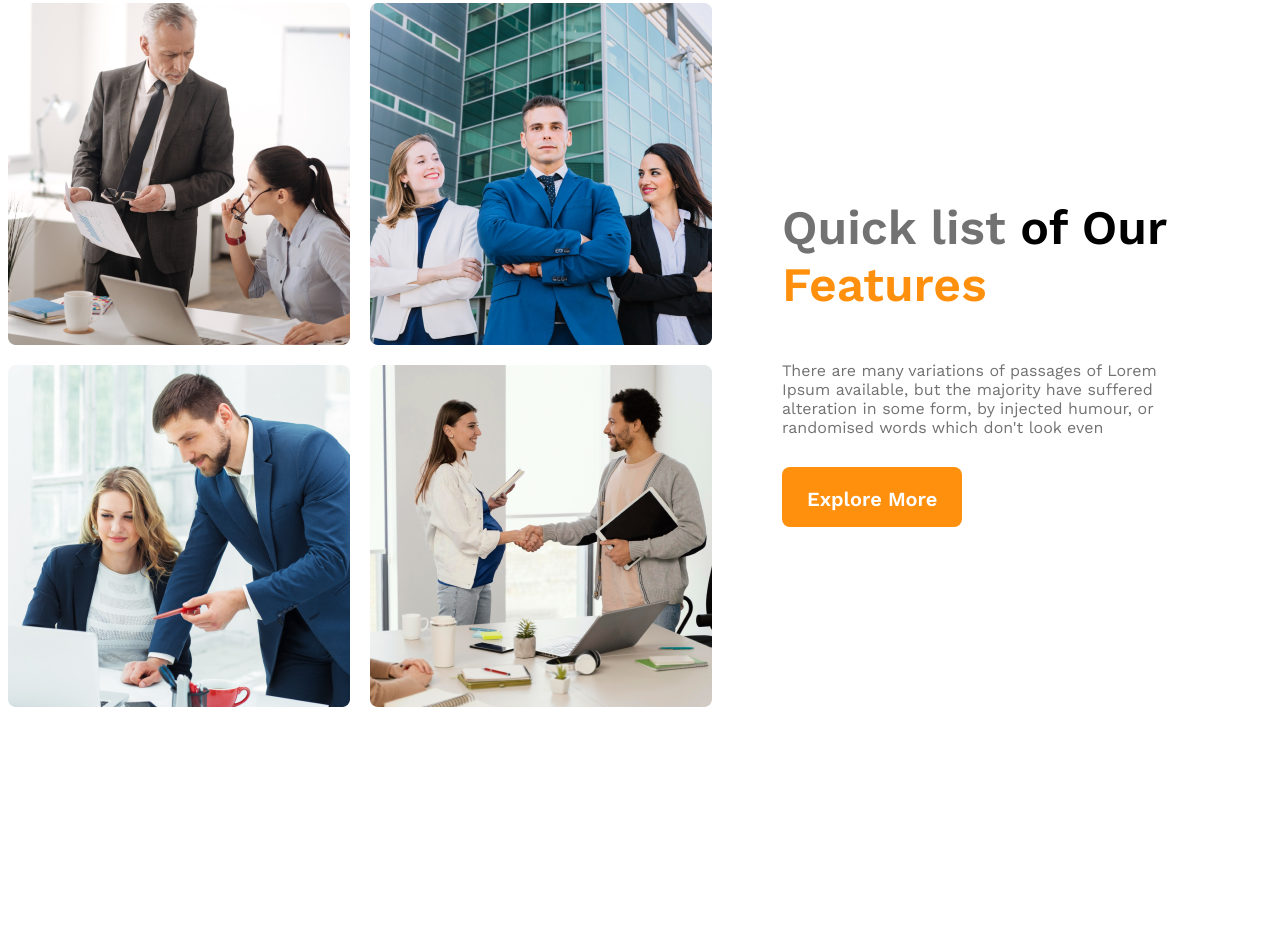
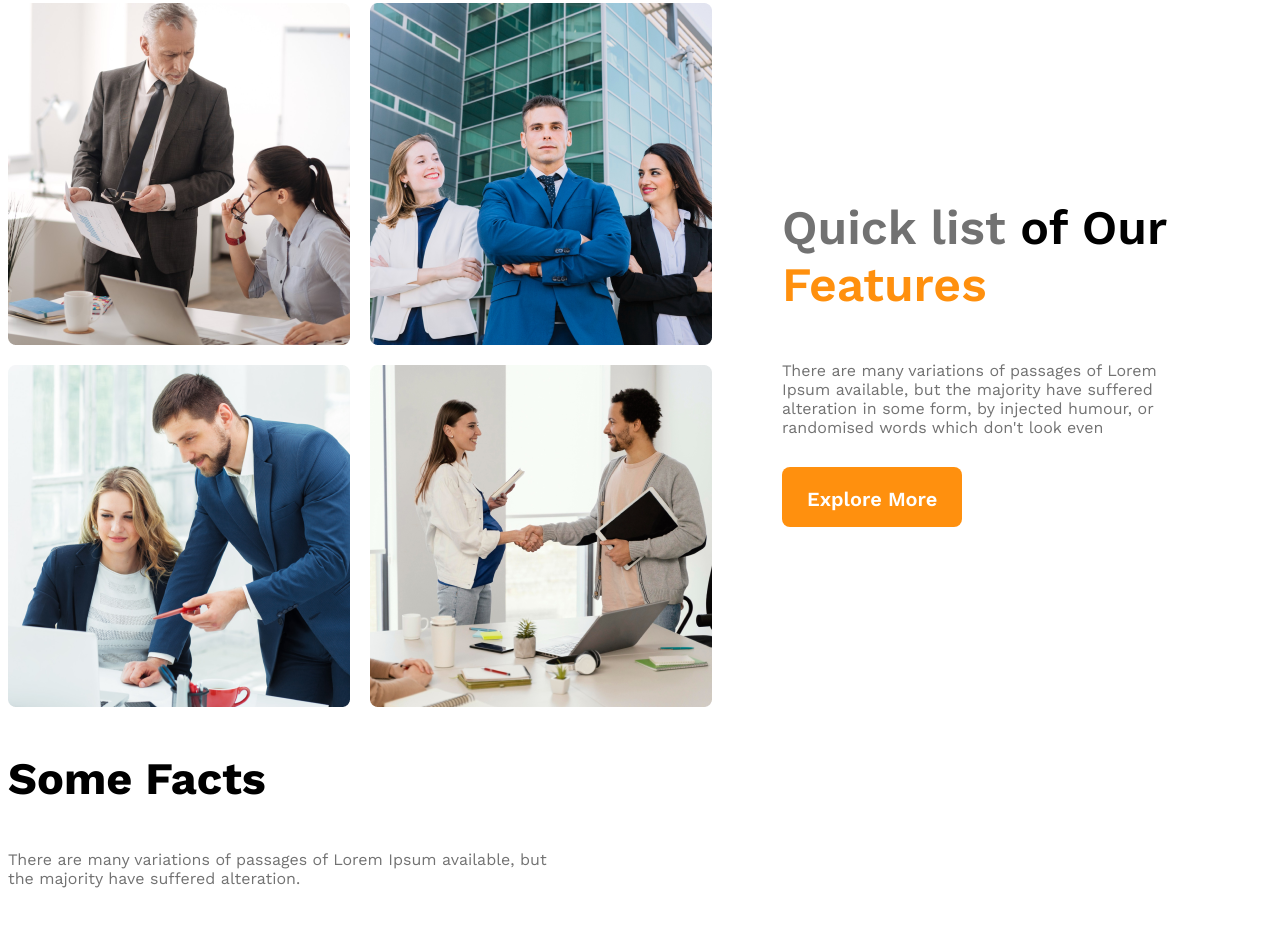
Before and after one commit to amrinkarim22/g3-architectt, a plain HTML site: page index.html in a window 1280 px wide. Shown: the part 1072-1998 px from the top of the page. Before the commit the page ends 1849 px from the top, so only its background shows below. Drawn offline with nearby package versions, Linux system fonts and the light colour scheme.

Commit message:
started features

```diff
--- a/index.html
+++ b/index.html
@@ -55,6 +55,19 @@
 
 
      </section>
+     <!-- features section -->
+      <section class="features">
+
+      </section>
+      <!-- facts section -->
+       <section class="facts">
+        <h3 class="facts-title">
+            Some Facts
+        </h3>
+        <p class="facts-description">
+            There are many variations of passages of Lorem Ipsum available, but <br> the majority have suffered alteration.
+        </p>
+       </section>
 
     </main>
     <footer></footer>
--- a/styles/style.css
+++ b/styles/style.css
@@ -102,7 +102,7 @@ main{
 .orangee{
     color: #FF900E;
 }
-.content-description{
+.content-description, .facts-description{
 
     font-size: 16px;
     font-weight: 400;
@@ -110,6 +110,15 @@ main{
     margin-bottom: 30px;
 
 }
+/* facts section styles */
+.facts-title{
+    font-size: 45px;
+    font-weight: 700;
+}
+
+
+
+
 /* responsive for small devices */
 
 @media screen and (max-width: 576px) {
```
